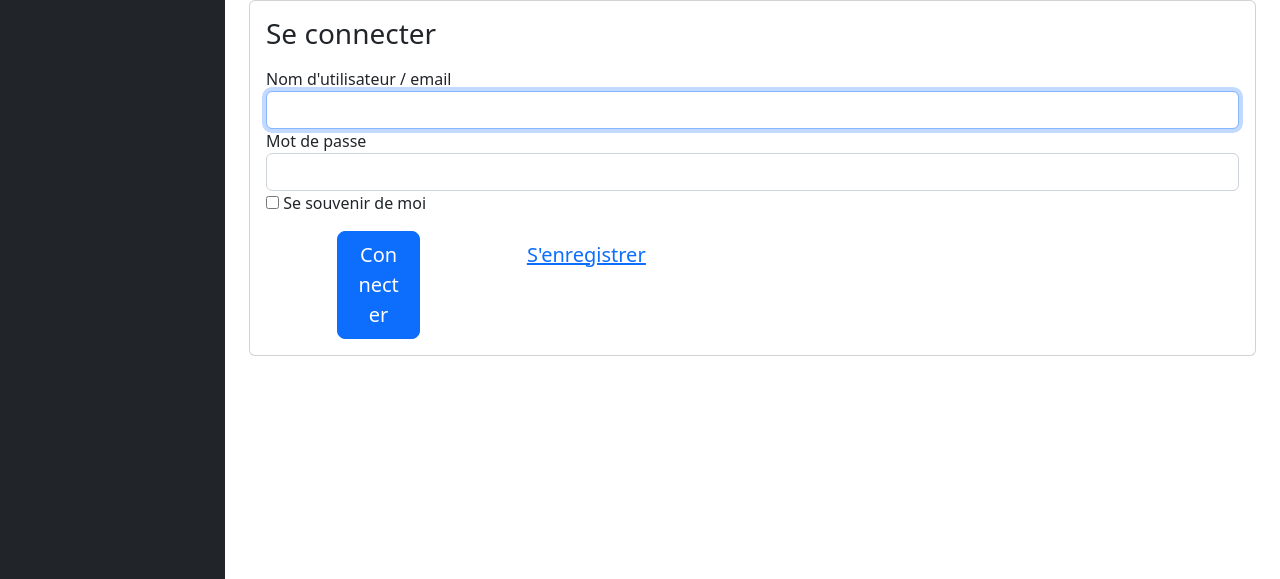
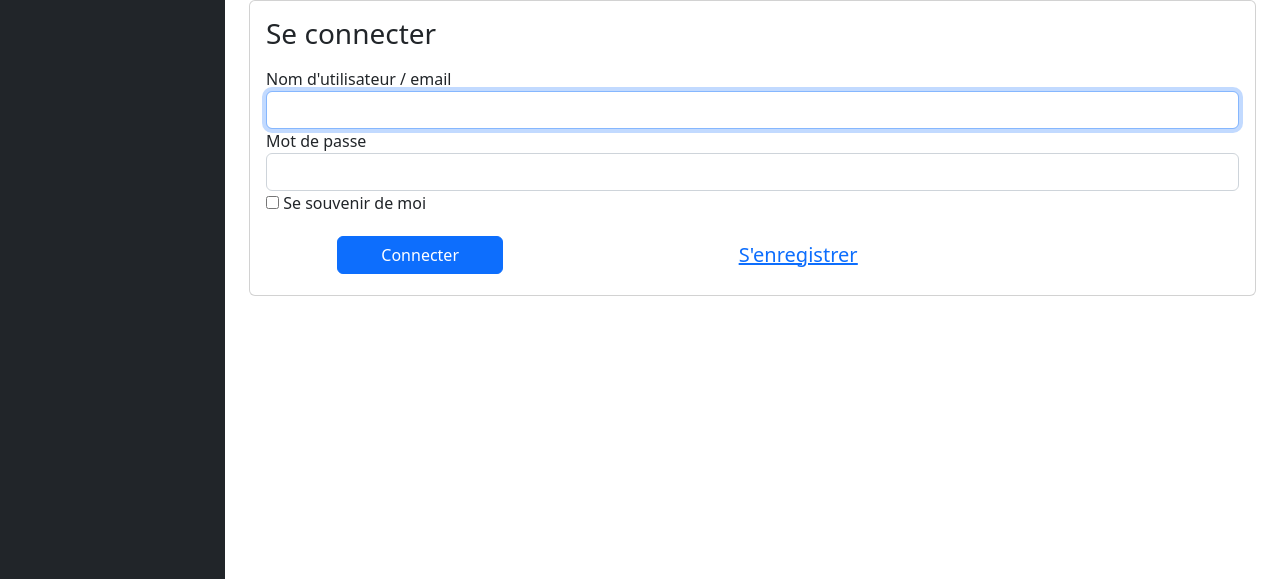
Before and after one commit to arndelp/LiveEventsBackEnd, a Symfony app: template templates/security/login.html.twig in a window 1280 px wide. Shown: the part 56-635 px from the top of the page. Run offline with Twig, Linux system fonts and the light colour scheme; the template is opened without the code that fills it, so the values that code supplies are empty; some libraries are stand-ins or nearby versions.

Commit message:
login adjust

```diff
--- a/templates/security/login.html.twig
+++ b/templates/security/login.html.twig
@@ -29,14 +29,25 @@
                 <input type="checkbox" name="_remember_me"> Se souvenir de moi
             </label>
         </div>
-        <div class="row">
-            <button class="btn btn-lg btn-primary col-1 offset-1" type="submit">
+        <div class="row d-none d-lg-block">
+            <button class="btn  btn-primary  col-2 offset-1 " type="submit">
                 Connecter
             </button>
-            <div class="btn btn-lg btn-link col-2 offset-1">
+            <div class="btn btn-lg btn-link col-3 offset-2">
                 <a href="{{ path('app_register') }}">S'enregistrer</a>
             </div>
         </div>
+         <div class="row d-block d-lg-none">
+            <button class="btn  btn-primary " type="submit">
+                Connecter
+            </button>
+            <div class="row d-block d-lg-none mt-4">
+                <a href="{{ path('app_register') }}">S'enregistrer</a>
+            </div>
+        </div>
+
+
+
     </form>
 
 {% endblock %}
```
